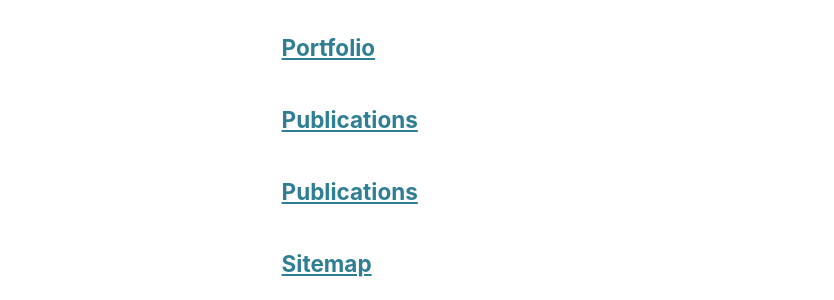
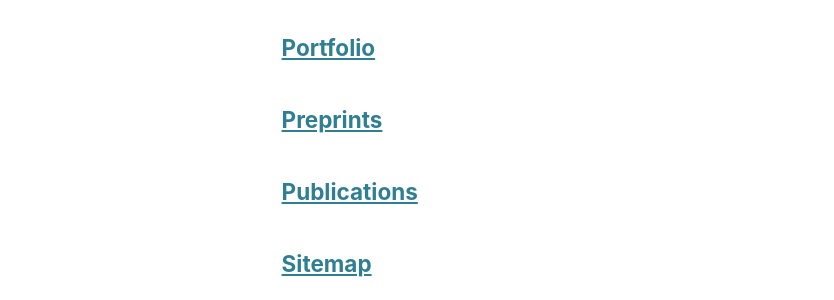
Before and after one commit to LaurenceA/academicpages, a Jekyll site: the page built from _pages/page-archive.html, in a window 1280 px wide and 900 px high, scrolled down 704 px. Shown: the part 154-454 px from the top of the window, without its empty margins (0-834 px from the left). Built offline with Jekyll 4.4.1, drawn with Linux system fonts in a browser that asks for light colours.

Commit message:
Preprints tweaks

```diff
--- a/_pages/preprints.html
+++ b/_pages/preprints.html
@@ -1,7 +1,7 @@
 ---
 layout: archive
-title: "Publications"
-permalink: /publications/
+title: "Preprints"
+permalink: /preprints/
 author_profile: true
 ---
 
```
